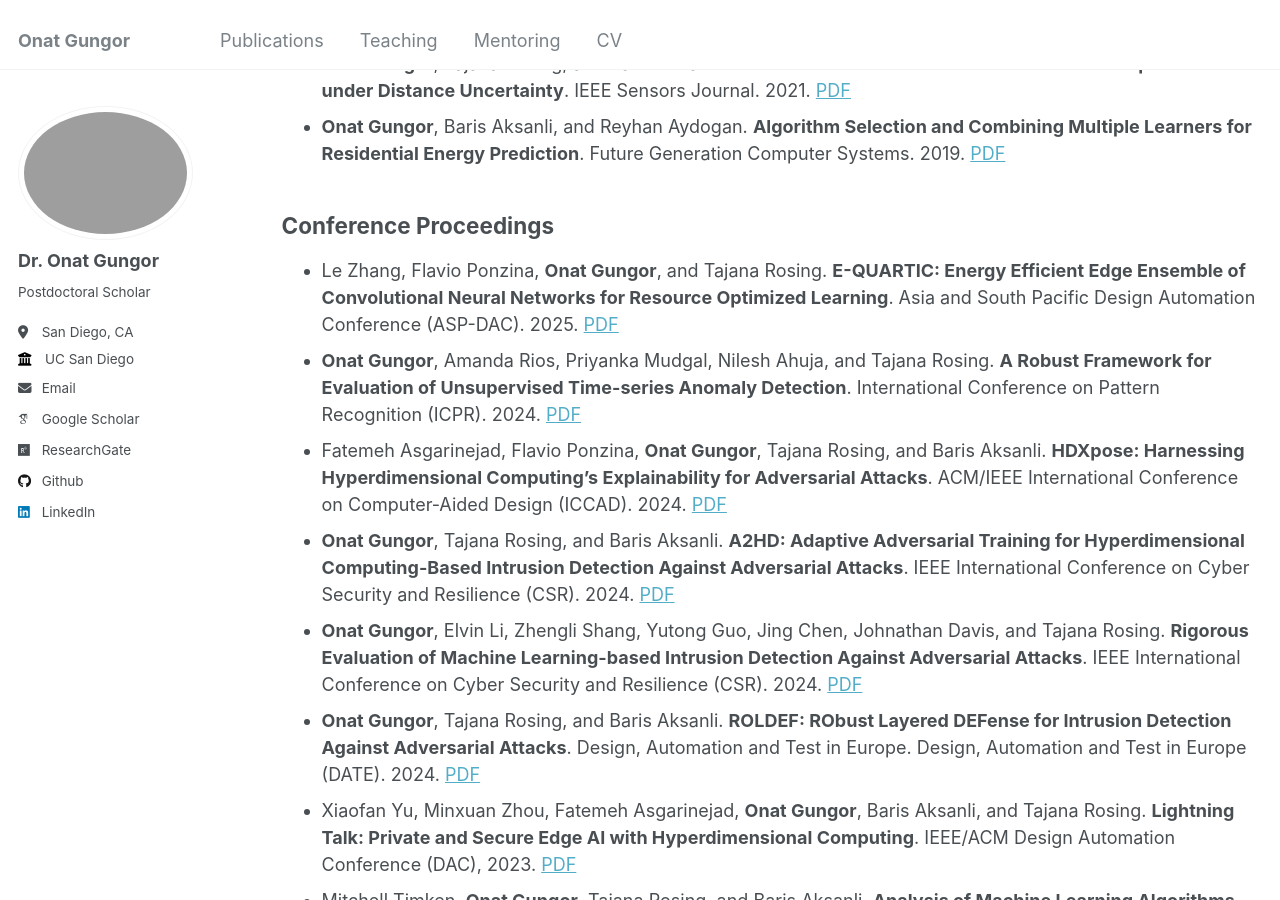
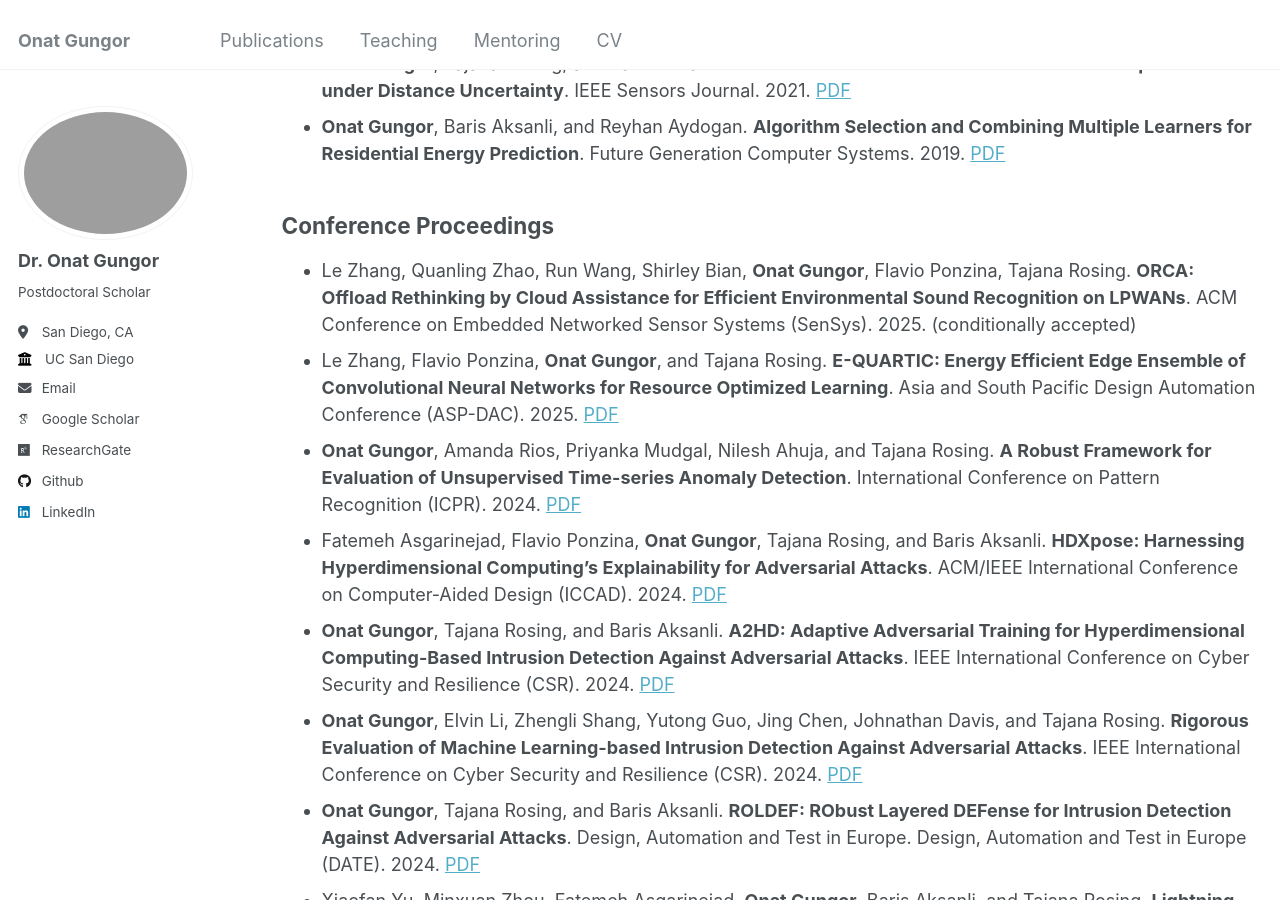
Before and after one commit to onatucsd/onatucsd.github.io, a Jekyll site: the page built from _pages/publications.md, in a window 1280 px wide and 900 px high, scrolled down 327 px. Built offline with Jekyll 4.4.1, drawn with Linux system fonts in a browser that asks for light colours; some web fonts are replaced.

Commit message:
Update publications.md

```diff
--- a/_pages/publications.md
+++ b/_pages/publications.md
@@ -13,6 +13,7 @@ author_profile: true
 * **Onat Gungor**, Baris Aksanli, and Reyhan Aydogan. **Algorithm Selection and Combining Multiple Learners for Residential Energy Prediction**. Future Generation Computer Systems. 2019. [PDF](https://www.sciencedirect.com/science/article/abs/pii/S0167739X19305795)
 
 ## Conference Proceedings
+* Le Zhang, Quanling Zhao, Run Wang, Shirley Bian, **Onat Gungor**, Flavio Ponzina, Tajana Rosing. **ORCA: Offload Rethinking by Cloud Assistance for Efficient Environmental Sound Recognition on LPWANs**. ACM Conference on Embedded Networked Sensor Systems (SenSys). 2025. (conditionally accepted)
 * Le Zhang, Flavio Ponzina, **Onat Gungor**, and Tajana Rosing. **E-QUARTIC: Energy Efficient Edge Ensemble of Convolutional Neural Networks for Resource Optimized Learning**. Asia and South Pacific Design Automation Conference (ASP-DAC). 2025. [PDF](https://arxiv.org/abs/2409.08369)
 * **Onat Gungor**, Amanda Rios, Priyanka Mudgal, Nilesh Ahuja, and Tajana Rosing. **A Robust Framework for Evaluation of Unsupervised Time-series Anomaly Detection**. International Conference on Pattern Recognition (ICPR). 2024. [PDF](https://link.springer.com/chapter/10.1007/978-3-031-78395-1_4)
 * Fatemeh Asgarinejad, Flavio Ponzina, **Onat Gungor**, Tajana Rosing, and Baris Aksanli. **HDXpose: Harnessing Hyperdimensional Computing's Explainability for Adversarial Attacks**. ACM/IEEE International Conference on Computer-Aided Design (ICCAD). 2024. [PDF](https://www.researchgate.net/profile/Onat-Gungor/publication/386284039_HDXpose_Harnessing_Hyperdimensional_Computing's_Explainability_for_Adversarial_Attacks/links/674bc8e63d17281c7deebe28/HDXpose-Harnessing-Hyperdimensional-Computings-Explainability-for-Adversarial-Attacks.pdf)
```
